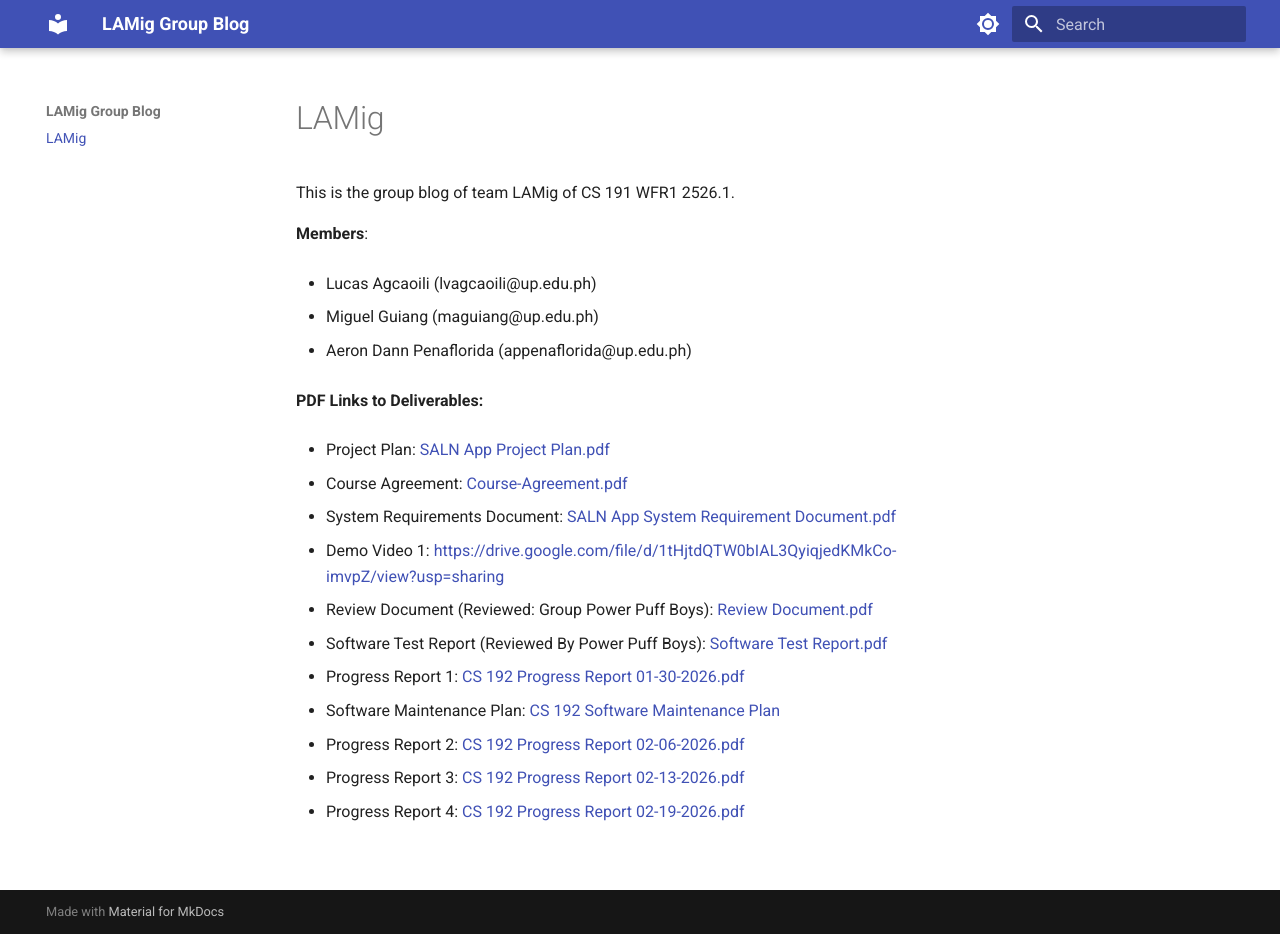
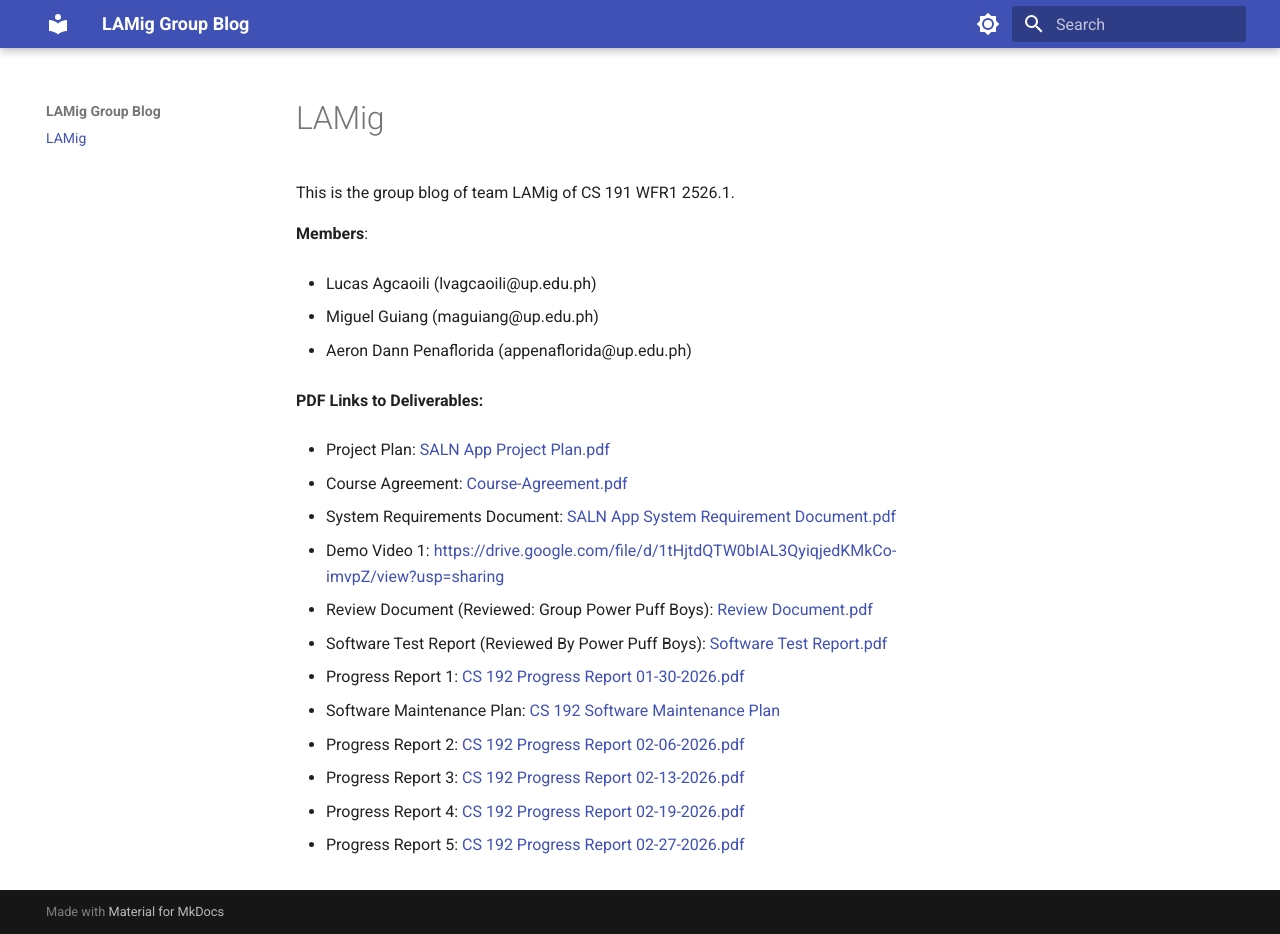
Before and after one commit to SHIROKAMIQQ/cs191-LAMig-GroupBlog, an MkDocs documentation site: the page built from docs/index.md, in a window 1280 px wide and 934 px high. Built offline with MkDocs 1.6.1 and Material for MkDocs 9.7.7, drawn with Linux system fonts in a browser that asks for light colours.

Commit message:
feat: add progress report 02-26-2026

```diff
--- a/docs/index.md
+++ b/docs/index.md
@@ -33,3 +33,5 @@
 - Progress Report 3: [CS 192 Progress Report 02-13-2026.pdf](files/CS%20192%20Progress%20Report%2002-13-2026.pdf)
 
 - Progress Report 4: [CS 192 Progress Report 02-19-2026.pdf](files/CS%20192%20Progress%20Report%2002-19-2026.pdf)
+
+- Progress Report 5: [CS 192 Progress Report 02-27-2026.pdf](files/CS%20192%20Progress%20Report%2002-27-2026.pdf)
```
Also changed, not shown: 1 other file.
